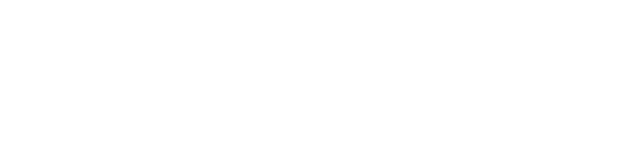
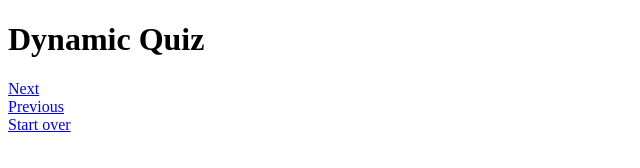
Before and after one commit to Meowmir/dynamic-quiz, a plain HTML site: page index.html in a window 1280 px wide. Shown: the whole page, without its empty margins (0-640 px from the left). Drawn offline with Linux system fonts and the light colour scheme.

Commit message:
added title and three buttons

```diff
--- a/index.html
+++ b/index.html
@@ -2,9 +2,22 @@
 <html lang="en">
 <head>
     <meta charset="UTF-8">
-    <title>Title</title>
+    <title>Dynamic Quiz</title>
 </head>
 <body>
 
+<div id="box">
+    <div id="title">
+        <h1>Dynamic Quiz</h1>
+    </div>
+
+    <div id="quiz">
+        <div class="button" id="next"><a href="#">Next</a></div>
+        <div class="button" id="prev"><a href="#">Previous</a></div>
+        <div class="button" id="start"><a href="#">Start over</a></div>
+    </div>
+</div>
+
+<script src="app.js" charset="utf-8"></script>
 </body>
 </html>
```
